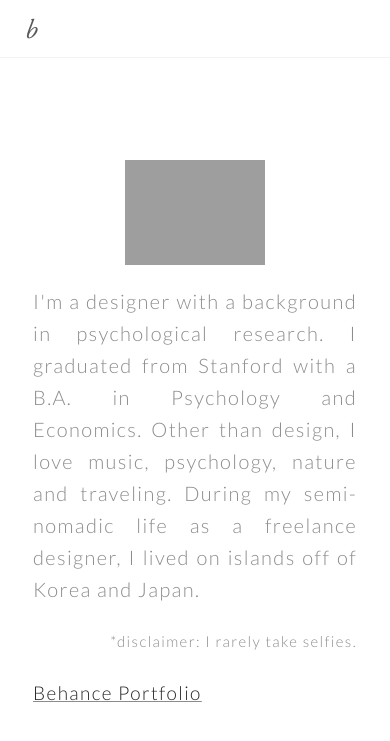
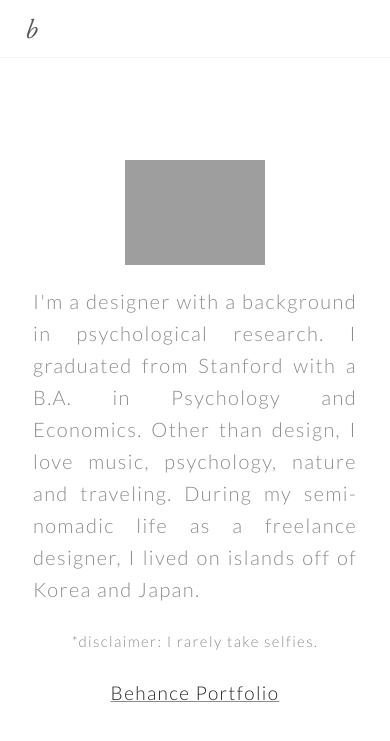
Before and after one commit to bkwon0402/bkwon0402.github.io, a Jekyll site: the page about.html, which Jekyll copies as it is, in a window 390 px wide. Shown: the top 741 px of the page. Built offline with Jekyll 4.4.1, drawn with Linux system fonts in a browser that asks for light colours.

Commit message:
css work

```diff
--- a/styles/core.css
+++ b/styles/core.css
@@ -1143,6 +1143,14 @@ div.newsletterredesign {
         width: auto;
         text-align: center;
     }
+    .behancetext {
+        float: none;
+        text-align: center;
+    }
+    .disclaimer {
+        text-align: center;
+        float: none;
+    }
 }
 @media(max-width: 480px) {
     body {
```
